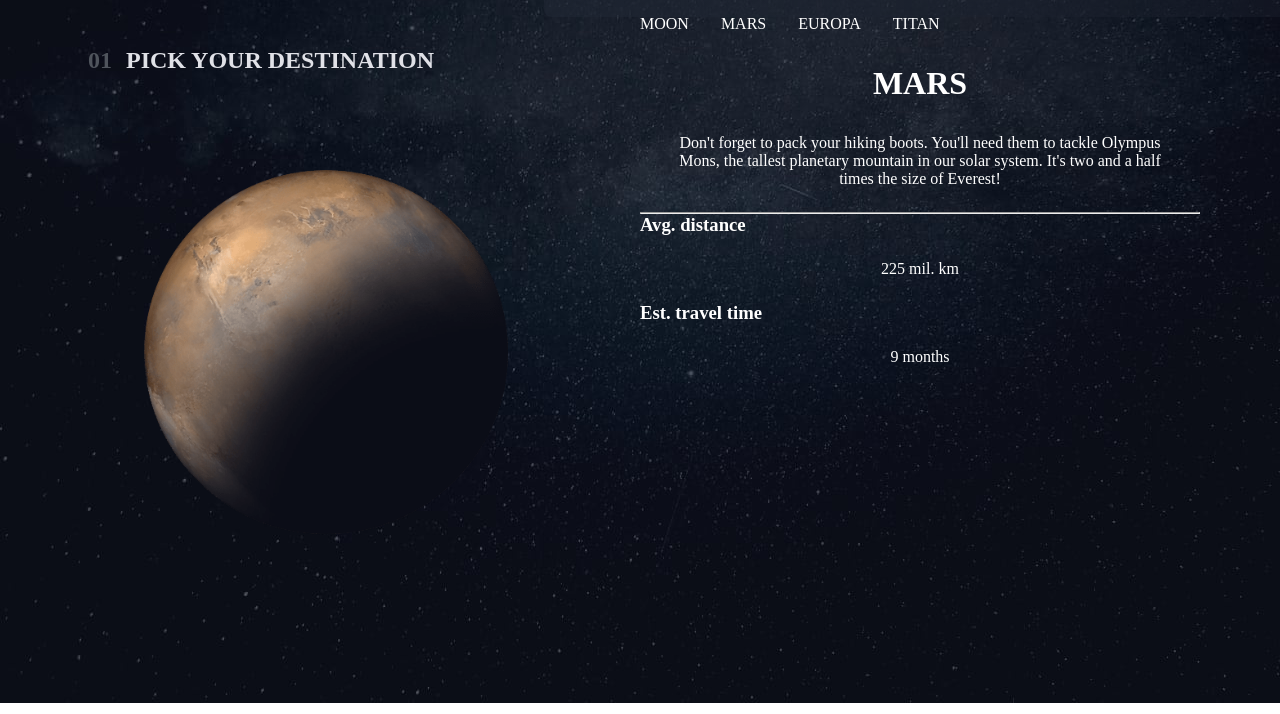
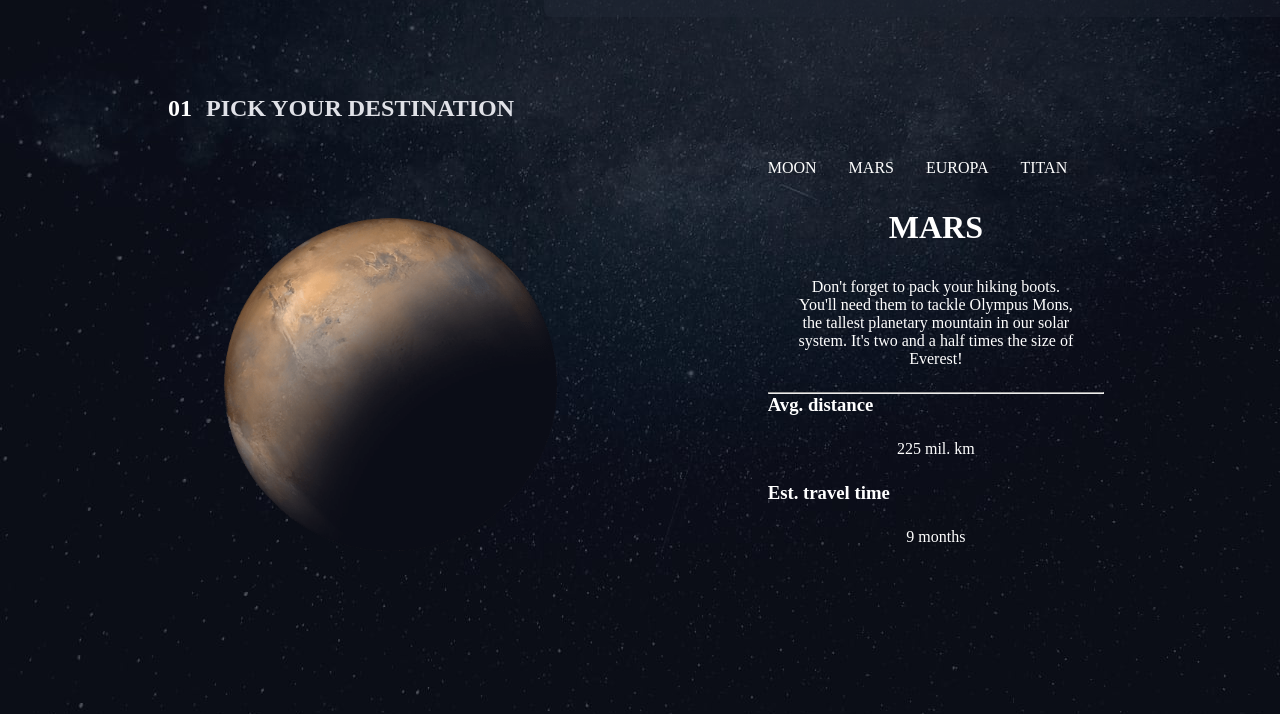
Before and after one commit to workdotnisha/space-tourism-website-main, a plain HTML site: page starter-code/destination-mars.html in a window 1280 px wide. Shown: the part 97-811 px from the top of the page. Drawn offline with Linux system fonts and the light colour scheme.

Commit message:
Modified file

```diff
--- a/starter-code/destination-mars.css
+++ b/starter-code/destination-mars.css
@@ -9,7 +9,6 @@ body{
     background-size: cover;
     background-repeat: no-repeat;
     color: #fff;
-
     overflow: hidden;
 }
 .menu-icon .icon-close.hide{
@@ -45,7 +44,8 @@ nav ul{
     list-style: none;
     padding: 1rem 2rem;
     background: white;
-    opacity: 0.8;
+    color: white;
+    /* opacity: 0.8; */
 }
 nav ul.active{
     display: flex;
@@ -81,16 +81,17 @@ main section h1{
     margin: 2rem 0;
 }
 main section{
-    /* margin: 3rem auto; */
+    margin: 3rem auto;
     justify-content: start;
     width: 50%;
 }
 main section span{
-    color: #4F545C;
+    color: #ffffff;
     margin: 0 0.5rem;
 }
 
 main section h2{
+    text-align: left;
     font-size: 1rem;
     margin: 1.5rem;
     text-transform: uppercase;
@@ -112,6 +113,7 @@ section ul a{
 }
 
 
+
 @media (min-width: 768px){
     body{
         background: url("./assets/destination/background-destination-desktop.jpg");
@@ -122,12 +124,19 @@ section ul a{
         flex-direction: row;
         margin: 0 2rem;
     }
+    main .content{
+        padding: 6rem;
+    }
+    main .image-content{
+        margin-left: 5rem;
+    }
     main section img{
         width: 65%;
         margin: 4rem;
         border-radius: 0.5rem;
     }
     main section h2{
+        text-align: left;
         font-size: 1.5rem;
         margin: 2rem 0;
     }
--- a/starter-code/destination-mars.html
+++ b/starter-code/destination-mars.html
@@ -26,11 +26,11 @@
     </ul>
   </nav>
   <main>
-    <section>
+    <section class="image-content">
       <h2><span>01</span> Pick your destination</h2>
       <img src="./assets/destination/image-mars.png" alt="">
     </section>
-    <section>
+    <section class="content">
       <ul>
         <li><a href="">Moon</a></li>
         <li><a href="">Mars</a></li>
--- a/starter-code/style.css
+++ b/starter-code/style.css
@@ -99,16 +99,16 @@ main section div a{
     nav ul a{
         color: white;
     }
-    main{
+    /* main{
         margin: 0 10rem;
-    }
+    } */
     main{
         display: flex;
         flex-direction: row;
     }
-    /* main section{
+    main section{
         width: 50%;
-    } */
+    }
     main section p,
     main section h1{
         font-size: 2rem;
```
